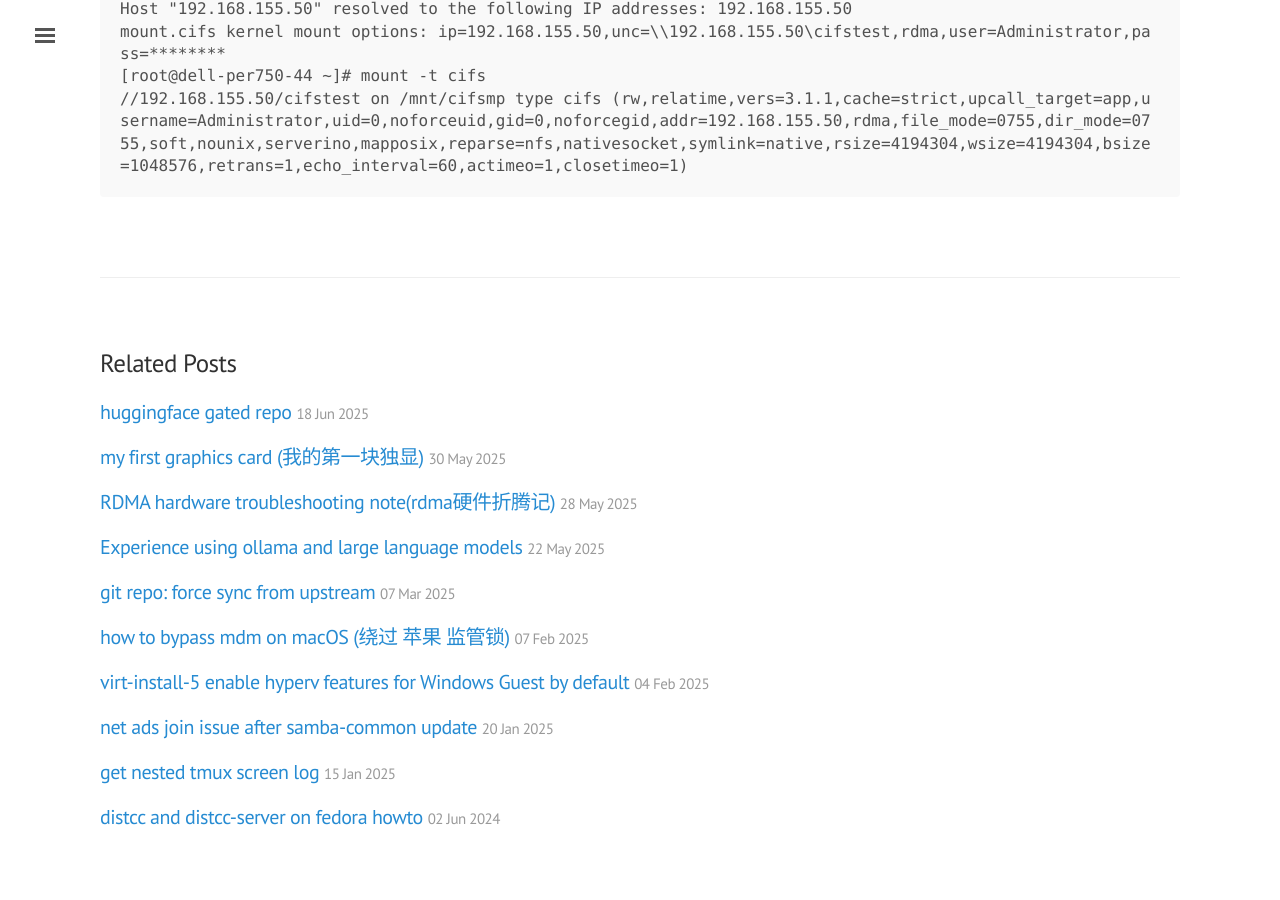
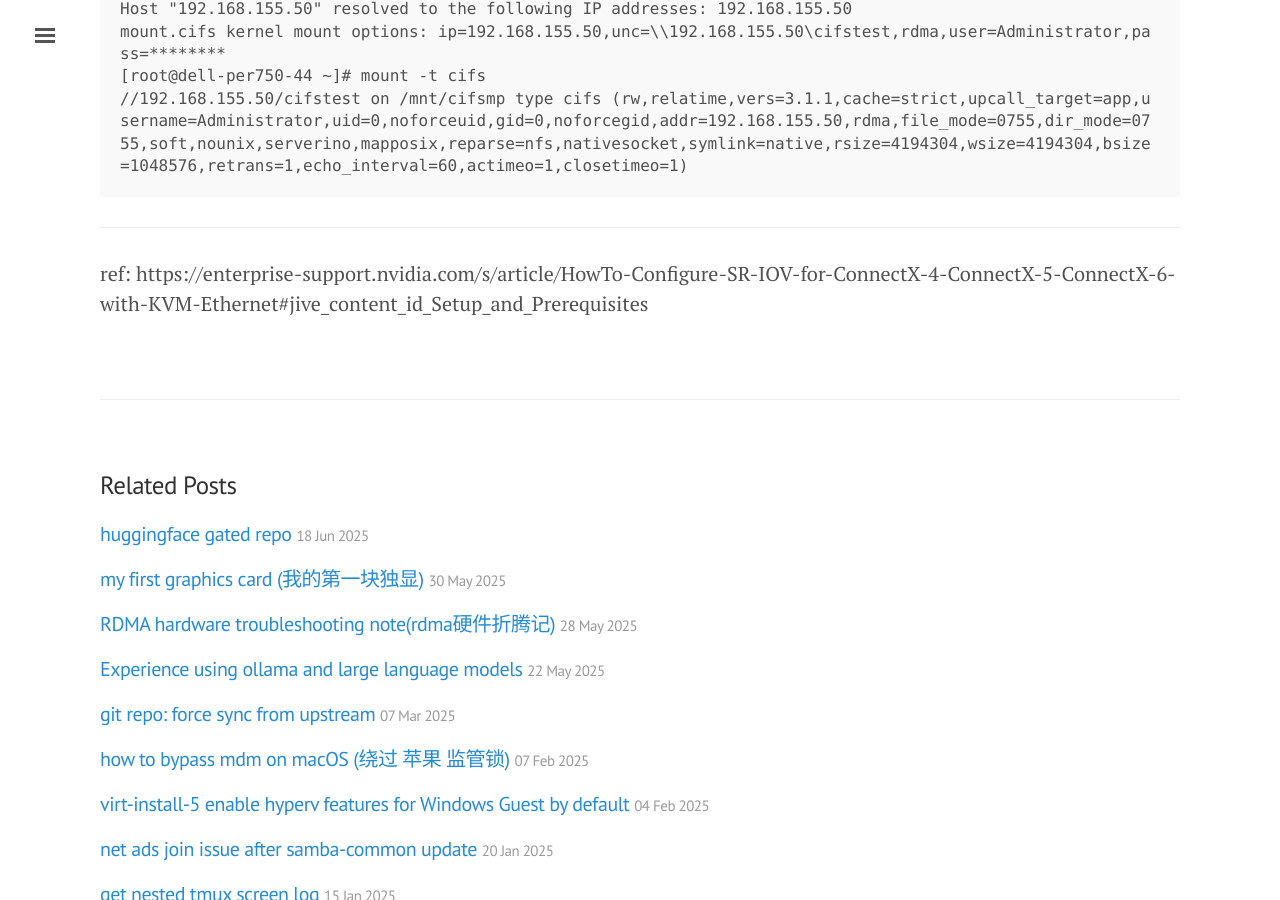
Before and after one commit to tcler/tcler.github.io, a Jekyll site: the page built from _posts/2025-07-05-configure-SR-IOV-for-ConnectX-5-ethernet-on-Linux.md, in a window 1280 px wide and 900 px high, scrolled down 6172 px. Built offline with Jekyll 4.4.1, drawn with Linux system fonts in a browser that asks for light colours; some of the changed lines change nothing that is shown.

Commit message:
Update 2025-07-05-configure-SR-IOV-for-ConnectX-5-ethernet-on-Linux.md

````diff
--- a/_posts/2025-07-05-configure-SR-IOV-for-ConnectX-5-ethernet-on-Linux.md
+++ b/_posts/2025-07-05-configure-SR-IOV-for-ConnectX-5-ethernet-on-Linux.md
@@ -233,3 +233,6 @@ mount.cifs kernel mount options: ip=192.168.155.50,unc=\\192.168.155.50\cifstest
 [root@dell-per750-44 ~]# mount -t cifs
 //192.168.155.50/cifstest on /mnt/cifsmp type cifs (rw,relatime,vers=3.1.1,cache=strict,upcall_target=app,username=Administrator,uid=0,noforceuid,gid=0,noforcegid,addr=192.168.155.50,rdma,file_mode=0755,dir_mode=0755,soft,nounix,serverino,mapposix,reparse=nfs,nativesocket,symlink=native,rsize=4194304,wsize=4194304,bsize=1048576,retrans=1,echo_interval=60,actimeo=1,closetimeo=1)
 ```
+
+---
+ref: https://enterprise-support.nvidia.com/s/article/HowTo-Configure-SR-IOV-for-ConnectX-4-ConnectX-5-ConnectX-6-with-KVM-Ethernet#jive_content_id_Setup_and_Prerequisites
````
